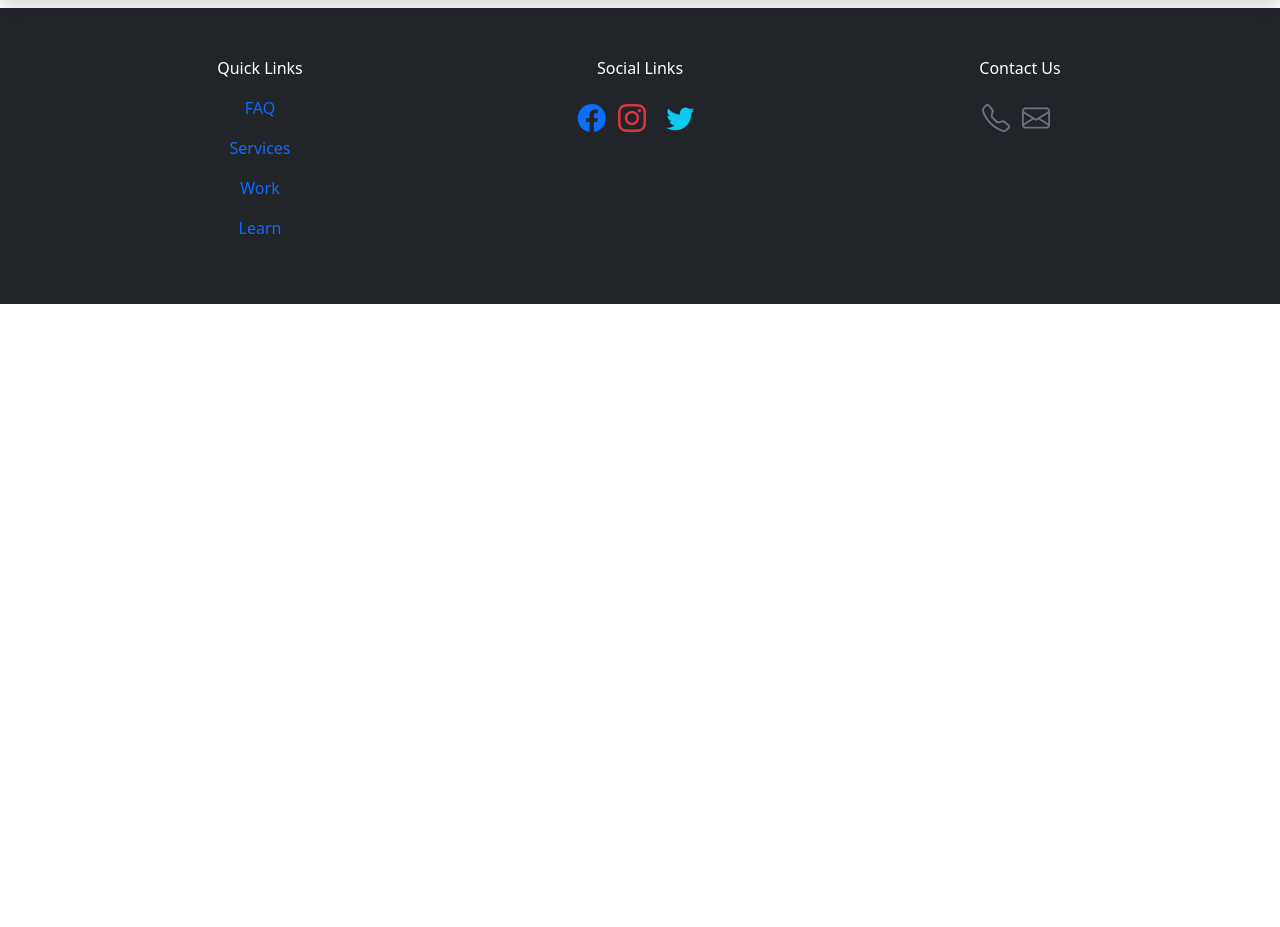
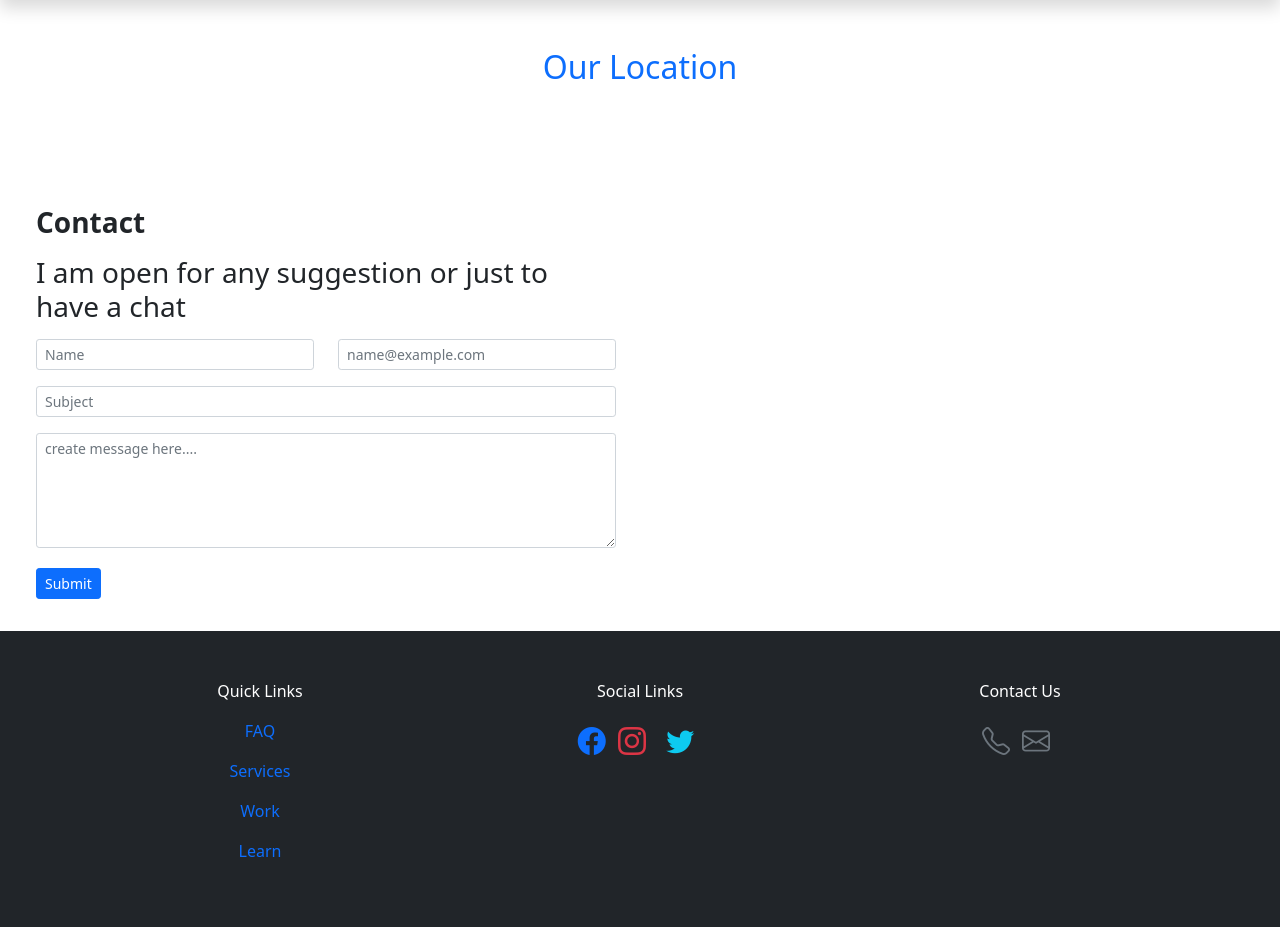
Before and after one commit to MCUBE2012/law, a Python web app: template templates/contact.html in a window 1280 px wide. Shown: the part 82-1009 px from the top of the page. Before the commit the page ends 386 px from the top, so only its background shows below. Run offline with Jinja, Linux system fonts and the light colour scheme; the template is opened without the code that fills it, so the values that code supplies are empty.

Commit message:
updating flask

```diff
--- /dev/null
+++ b/templates/404.html
@@ -0,0 +1,6 @@
+{% extends 'base.html' %}
+
+{% block content %}
+<h1> Sorry  Could not Find the page</h1>
+
+{% endblock %}
--- a/templates/contact.html
+++ b/templates/contact.html
@@ -3,7 +3,62 @@
 {% block content %}
 
 <h3>
-
+    <form action ='{{url_for("thankyou")}}'>
+  <div class="container-fluid">
+			<div class="row my-5">
+				<p class="text-center text-primary h2 mb-5">Our Location</p>
+				</div>
+				<div class="col-md-6 my-2 p-4">
+					<p class="fs-3 fw-bold">Contact</p>
+					<p>I am open for any suggestion or just to have a chat</p>
+					<div class="row">
+						<div class="col-6">
+							<input
+								type="text"
+								class="form-control form-control-sm"
+								id="exampleFormControlInput1"
+								placeholder="Name"
+                                name="name"
+							/>
+						</div>
+						<div class="col-6">
+							<input
+								type="email"
+								class="form-control form-control-sm"
+								id="exampleFormControlInput1"
+								placeholder="name@example.com"
+                                name="email"
+							/>
+						</div>
+					</div>
+					<div class="my-3">
+						<input
+							type="text"
+							class="form-control form-control-sm"
+							id="exampleFormControlInput1"
+							placeholder="Subject"
+                            name="subject"
+						/>
+					</div>
+					<div class="mb-3">
+						<textarea
+							placeholder="create message here...."
+							class="form-control form-control-sm"
+							id="exampleFormControlTextarea1"
+							rows="5"
+                            name="message"
+						></textarea>
+					</div>
+					<input
+						class="btn btn-primary btn-sm"
+						type="submit"
+						value="Submit"
+					/>
+				</div>
+			</div>
+            </div>
+		</div>
+    </form>
 </h3>
 
 
```
Also changed, not shown: app.py (+25 -1 lines), templates/thankyou.html (added, +8 -0 lines).
